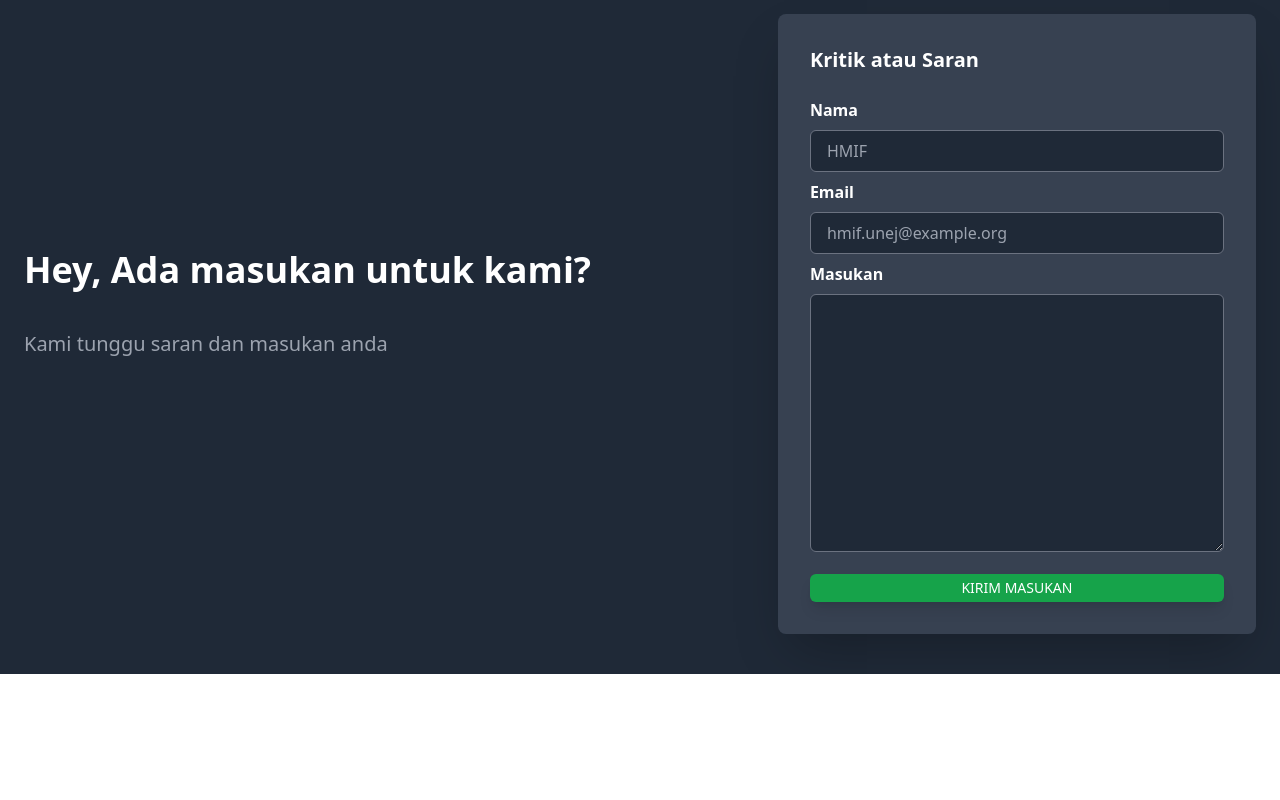
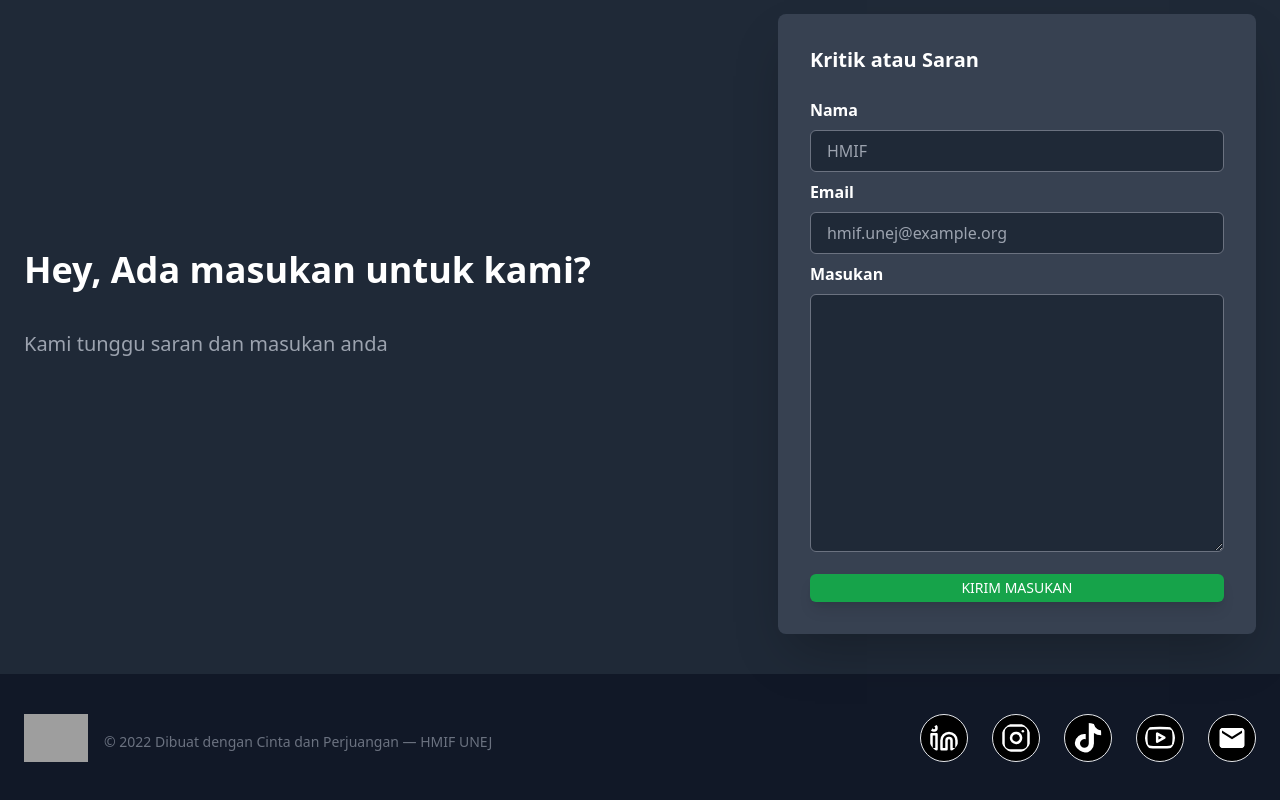
Before and after one commit to faisallbhr/hmif-clone, a React (Create React App) app: page / in a window 1280 px wide. Shown: the part 3438-4238 px from the top of the page. Before the commit the page ends 4112 px from the top, so only its background shows below. Built offline with nearby package versions, Linux system fonts and the light colour scheme; grey boxes are pictures that could not be loaded.

Commit message:
add footer section

```diff
--- a/src/App.js
+++ b/src/App.js
@@ -3,6 +3,7 @@ import Blog from "./components/Blog";
 import BlogDetails from "./components/BlogDetails";
 import Contact from "./components/Contact";
 import Features from "./components/Features";
+import Footer from "./components/Footer";
 import Hero from "./components/Hero";
 import Navbar from "./components/Navbar";
 
@@ -15,6 +16,7 @@ function App() {
       <Blog />
       <BlogDetails />
       <Contact />
+      <Footer />
     </div>
   );
 }
--- /dev/null
+++ b/src/components/Footer.jsx
@@ -0,0 +1,28 @@
+import React from 'react'
+import {FiInstagram,FiLinkedin,FiYoutube} from 'react-icons/fi'
+import {FaTiktok} from 'react-icons/fa'
+import { MdEmail } from 'react-icons/md'
+
+const Footer = () => {
+  return (
+    <div className='bg-gray-900'>
+        <div className='container flex flex-col md:flex-row gap-2 justify-between'>
+            <div className='md:flex items-center gap-4'>
+                <img
+                className='h-8 md:h-12 mx-auto'
+                src="https://hmifunej.id/images/HMIF%20WORDMARK%20LOGO.png" alt="HMIF" />
+                <p className='text-sm text-center md:text-left text-gray-500 pt-2'>© 2022 Dibuat dengan Cinta dan Perjuangan — HMIF UNEJ</p>
+            </div>
+            <div className='flex justify-center gap-6'>
+                <FiLinkedin className='h-12 w-12 bg-black p-2 rounded-full border'/>
+                <FiInstagram className='h-12 w-12 bg-black p-2 rounded-full border'/>
+                <FaTiktok className='h-12 w-12 bg-black p-2 rounded-full border'/>
+                <FiYoutube className='h-12 w-12 bg-black p-2 rounded-full border'/>
+                <MdEmail className='h-12 w-12 bg-black p-2 rounded-full border'/>
+            </div>
+        </div>
+    </div>
+  )
+}
+
+export default Footer
```
